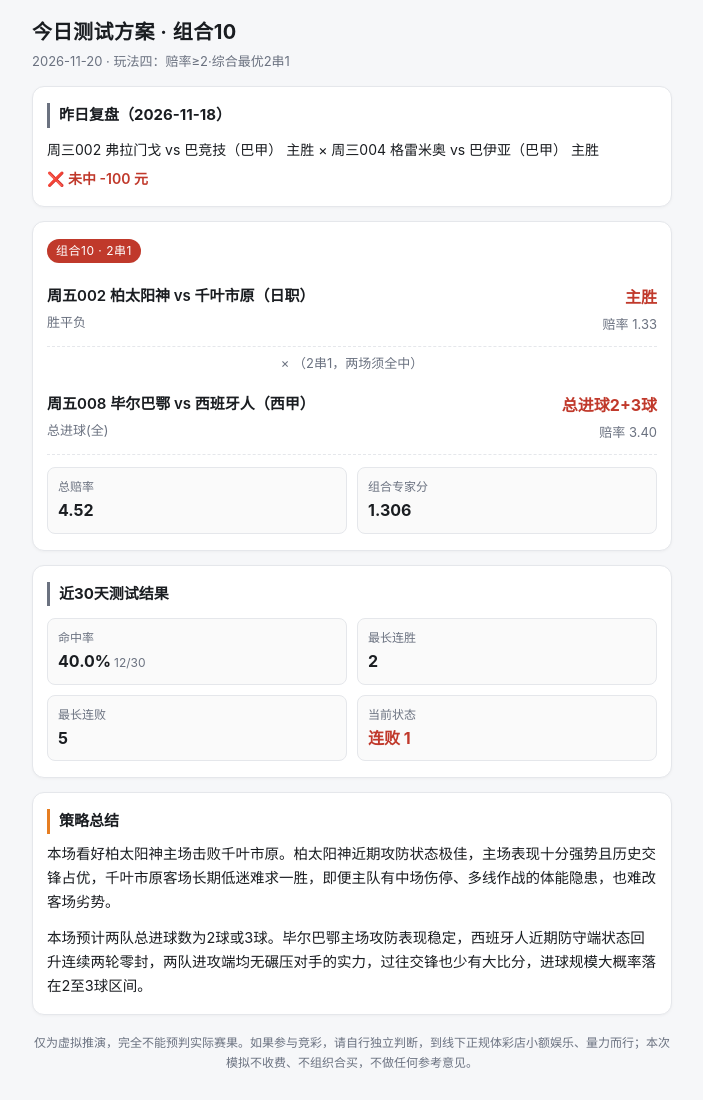
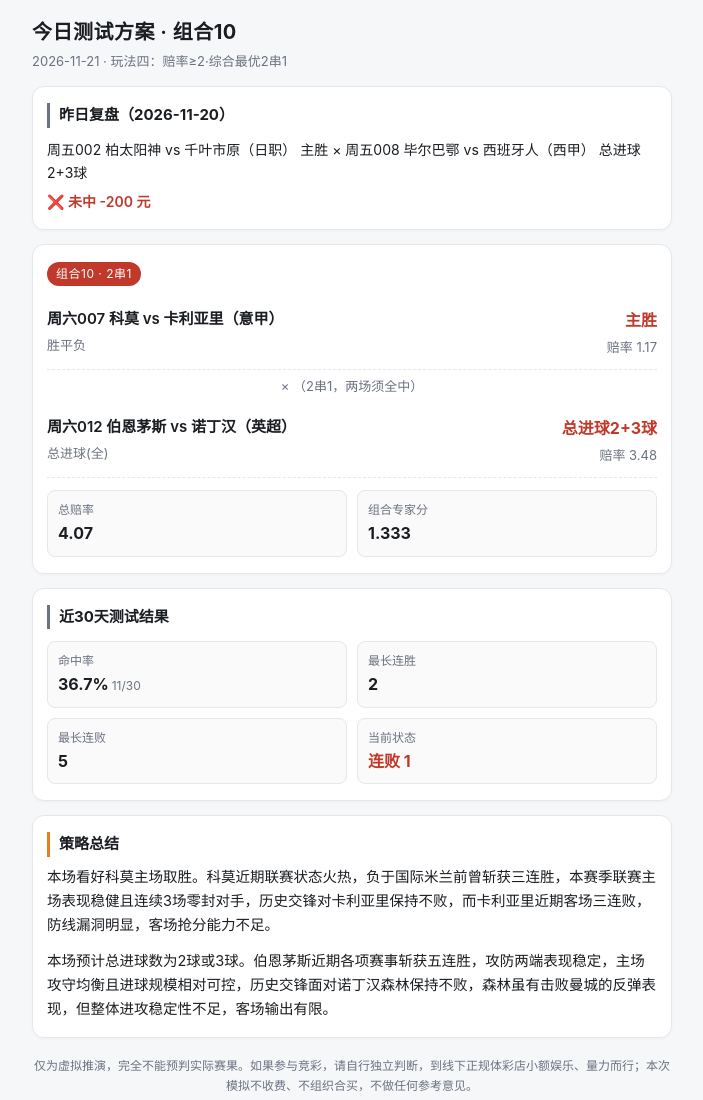
Before and after one commit to Michael-cell123/combo10v2, a plain HTML site: page index.html in a window 1280 px wide. Shown: the whole page, without its empty margins (288-991 px from the left). Drawn offline with Linux system fonts and the light colour scheme.

Commit message:
update report

```diff
--- a/index.html
+++ b/index.html
@@ -1,7 +1,7 @@
 <!DOCTYPE html>
 <html lang="zh-CN"><head><meta charset="utf-8">
 <meta name="viewport" content="width=device-width,initial-scale=1">
-<title>今日测试方案 · 组合10（2026-11-20）</title>
+<title>今日测试方案 · 组合10（2026-11-21）</title>
 <style>
 :root{--bg:#f6f7f9;--card:#fff;--ink:#1a1d21;--sub:#6b7280;--line:#e5e7eb;
 --brand:#c0392b;--brand2:#e67e22;--ok:#0f766e;}
@@ -39,27 +39,27 @@ padding:2px 9px;border-radius:20px;margin-bottom:10px;letter-spacing:.5px}
 .stats b i{font-style:normal;font-size:12px;color:var(--sub);font-weight:400;margin-left:3px}
 </style></head><body><div class="wrap">
 <h1>今日测试方案 · 组合10</h1>
-<div class="date">2026-11-20 · 玩法四：赔率≥2·综合最优2串1</div>
+<div class="date">2026-11-21 · 玩法四：赔率≥2·综合最优2串1</div>
 
 <div class="card rev">
-<h3>昨日复盘（2026-11-18）</h3>
-<div class="rv-legs">周三002 弗拉门戈 vs 巴竞技（巴甲） 主胜 × 周三004 格雷米奥 vs 巴伊亚（巴甲） 主胜</div>
-<div class="rv-res lose">❌ 未中 -100 元</div>
+<h3>昨日复盘（2026-11-20）</h3>
+<div class="rv-legs">周五002 柏太阳神 vs 千叶市原（日职） 主胜 × 周五008 毕尔巴鄂 vs 西班牙人（西甲） 总进球2+3球</div>
+<div class="rv-res lose">❌ 未中 -200 元</div>
 </div>
 
 <div class="card">
 <div class="tag">组合10 · 2串1</div>
-<div class="leg"><div><div class="m">周五002 柏太阳神 vs 千叶市原（日职）</div><div class="meta">胜平负</div></div><div class="pick"><b>主胜</b><div class="meta">赔率 1.33</div></div></div><div class="x">× （2串1，两场须全中）</div><div class="leg"><div><div class="m">周五008 毕尔巴鄂 vs 西班牙人（西甲）</div><div class="meta">总进球(全)</div></div><div class="pick"><b>总进球2+3球</b><div class="meta">赔率 3.40</div></div></div>
+<div class="leg"><div><div class="m">周六007 科莫 vs 卡利亚里（意甲）</div><div class="meta">胜平负</div></div><div class="pick"><b>主胜</b><div class="meta">赔率 1.17</div></div></div><div class="x">× （2串1，两场须全中）</div><div class="leg"><div><div class="m">周六012 伯恩茅斯 vs 诺丁汉（英超）</div><div class="meta">总进球(全)</div></div><div class="pick"><b>总进球2+3球</b><div class="meta">赔率 3.48</div></div></div>
 <div class="stats">
-<div><span>总赔率</span><b>4.52</b></div>
-<div><span>组合专家分</span><b>1.306</b></div>
+<div><span>总赔率</span><b>4.07</b></div>
+<div><span>组合专家分</span><b>1.333</b></div>
 </div>
 </div>
 
 <div class="card rec">
 <h3>近30天测试结果</h3>
 <div class="stats">
-<div><span>命中率</span><b>40.0%<i>12/30</i></b></div>
+<div><span>命中率</span><b>36.7%<i>11/30</i></b></div>
 <div><span>最长连胜</span><b>2</b></div>
 <div><span>最长连败</span><b>5</b></div>
 <div><span>当前状态</span><b class="lose">连败 1</b></div>
@@ -68,7 +68,7 @@ padding:2px 9px;border-radius:20px;margin-bottom:10px;letter-spacing:.5px}
 
 <div class="card ai">
 <h3>策略总结</h3>
-<p>本场看好柏太阳神主场击败千叶市原。柏太阳神近期攻防状态极佳，主场表现十分强势且历史交锋占优，千叶市原客场长期低迷难求一胜，即便主队有中场伤停、多线作战的体能隐患，也难改客场劣势。</p><p>本场预计两队总进球数为2球或3球。毕尔巴鄂主场攻防表现稳定，西班牙人近期防守端状态回升连续两轮零封，两队进攻端均无碾压对手的实力，过往交锋也少有大比分，进球规模大概率落在2至3球区间。</p>
+<p>本场看好科莫主场取胜。科莫近期联赛状态火热，负于国际米兰前曾斩获三连胜，本赛季联赛主场表现稳健且连续3场零封对手，历史交锋对卡利亚里保持不败，而卡利亚里近期客场三连败，防线漏洞明显，客场抢分能力不足。</p><p>本场预计总进球数为2球或3球。伯恩茅斯近期各项赛事斩获五连胜，攻防两端表现稳定，主场攻守均衡且进球规模相对可控，历史交锋面对诺丁汉森林保持不败，森林虽有击败曼城的反弹表现，但整体进攻稳定性不足，客场输出有限。</p>
 </div>
 
 <div class="foot">仅为虚拟推演，完全不能预判实际赛果。如果参与竞彩，请自行独立判断，到线下正规体彩店小额娱乐、量力而行；本次模拟不收费、不组织合买，不做任何参考意见。</div>
```
